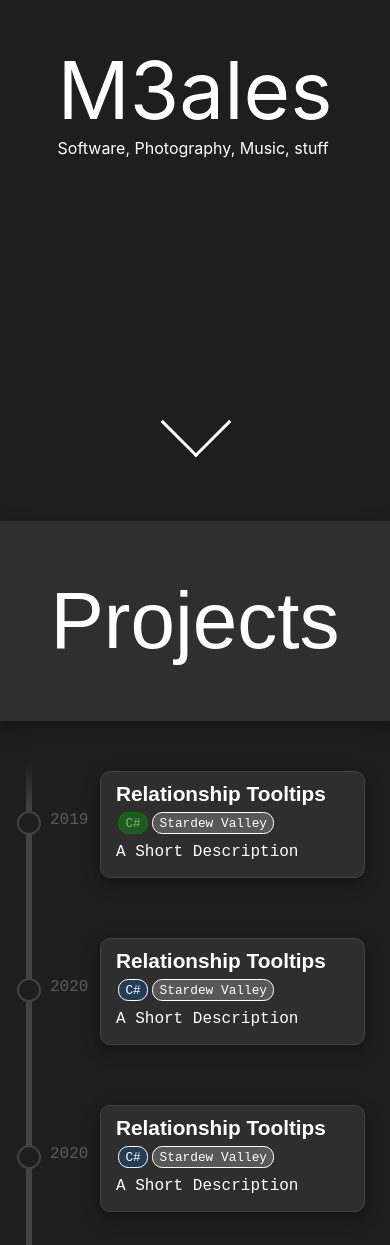
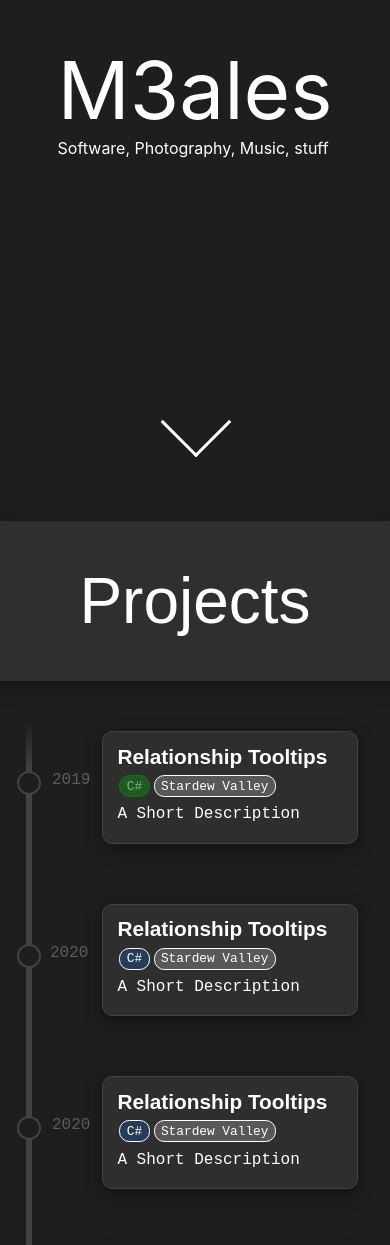
Before and after one commit to M3ales/m3ales-app, a Next.js app: page / in a window 390 px wide. Shown: the part 323-1568 px from the top of the page. Built offline with nearby package versions, Linux system fonts and the light colour scheme.

Commit message:
Added animation to timeline, moved to EM in places, added npm for inView checking

```diff
--- a/package.json
+++ b/package.json
@@ -29,7 +29,8 @@
     "framer-motion": "^4.1.3",
     "next": "latest",
     "react": "^17.0.1",
-    "react-dom": "^17.0.1"
+    "react-dom": "^17.0.1",
+    "react-intersection-observer": "^8.31.1"
   },
   "devDependencies": {
     "@testing-library/react": "^11.2.5",
--- a/src/components/section/section.module.css
+++ b/src/components/section/section.module.css
@@ -1,5 +1,5 @@
 .section {
-    height:200px;
+    height:10em;
     width:100%;
     background-color: #2f2f2f;
     box-shadow: 0 4px 8px 0 rgba(0, 0, 0, 0.2), 0 6px 20px 0 rgba(0, 0, 0, 0.19);
@@ -8,6 +8,6 @@
 .section > .text {
     margin: auto;
     color: white;
-    font-size:5em;
+    font-size:4em;
     font-family: 'Ubuntu', sans-serif;
 }
--- a/src/components/timeline/timeline.module.css
+++ b/src/components/timeline/timeline.module.css
@@ -2,7 +2,7 @@
 /* The actual timeline (the vertical ruler) */
 .timeline {
   position: relative;
-  max-width: 1600px;
+  max-width: 1000rem;
   width:100%;
   margin: 0 auto;
   font-family: 'Ubuntu Mono', monospace;
@@ -72,7 +72,7 @@
 
 /* The actual content */
 .content {
-  padding: 10px 15px;
+  padding: 0.8em 0.9em;
   background-color: inherit;
   position: relative;
   border-radius: 0px;
@@ -92,12 +92,12 @@
 
 .left > .date {
   right: -60px;
-  top: 50px;
+  top: 52px;
 }
 
 .right > .date {
   left: -60px;
-  top: 50px;
+  top: 52px;
 }
 
 .tech {
@@ -160,8 +160,8 @@
 /* Full-width containers */
   .container {
     width: 100%;
-    padding-left: 70px;
-    padding-right: 25px;
+    padding-left: 4.5em;
+    padding-right: 2em;
   }
 
 /* Make sure that all arrows are pointing leftwards */
@@ -186,7 +186,7 @@
   }
 
   .left > .date {
-    left: 50px;
+    left: 52px;
     top: 50px;
   }
 
--- a/src/components/timeline/timeline.tsx
+++ b/src/components/timeline/timeline.tsx
@@ -1,4 +1,7 @@
 import styles from './timeline.module.css'
+import { motion, useAnimation } from "framer-motion"
+import { useEffect } from 'react';
+import { useInView } from 'react-intersection-observer';
 
 interface Technology {
     name: string
@@ -27,17 +30,32 @@ export interface TimelineEvents{
 }
 
 export function Timeline({ events }: { events : TimelineEvents[]}): JSX.Element {
+
     return (
         <div className={styles.timeline}>
             {events.map((value, index) => {
+                const variants = {
+                    hidden: { opacity: 0, x: index % 2 === 0 ? 10 : -10 },
+                    visible: { opacity: 1, x:0 },
+                    hiddenDate: {opacity: 0, x: index % 2 === 0 ? -10 : 10}
+                };
+
+                const [ref, inView, entry] = useInView({
+                    threshold: 0
+                });
                 return (
-                    <div
+                   <div
+                        ref={ref}
                         key={index}
                         className={
                             `${styles.container} ${index % 2 === 0 ? styles.left : styles.right}`
                         }
                     >
-                        <div className={styles.content}>
+                        <motion.div
+                        initial={variants.hidden}
+                        animate={inView ? variants.visible : variants.hidden}
+                        transition={{ delay:0.3, ease: "easeOut", duration: 1}}
+                        className={styles.content}>
                             <div className={styles.title}>
                                 <span>{value.title}</span>
                             </div>
@@ -56,8 +74,13 @@ export function Timeline({ events }: { events : TimelineEvents[]}): JSX.Element
                             >
                                 {value.longDescription}
                             </div>
-                        </div>
-                        <div className={styles.date}>{value.date}</div>
+                        </motion.div>
+                        <motion.div
+                        animate={inView ? variants.visible : variants.hiddenDate}
+                        transition={{ease:"easeIn", duration:0.5}}
+                        className={styles.date}>
+                            {value.date}
+                        </motion.div>
                     </div>
                 )
             })}
```
Also changed, not shown: 2 other files (tests, documents, lock files or other folders).
